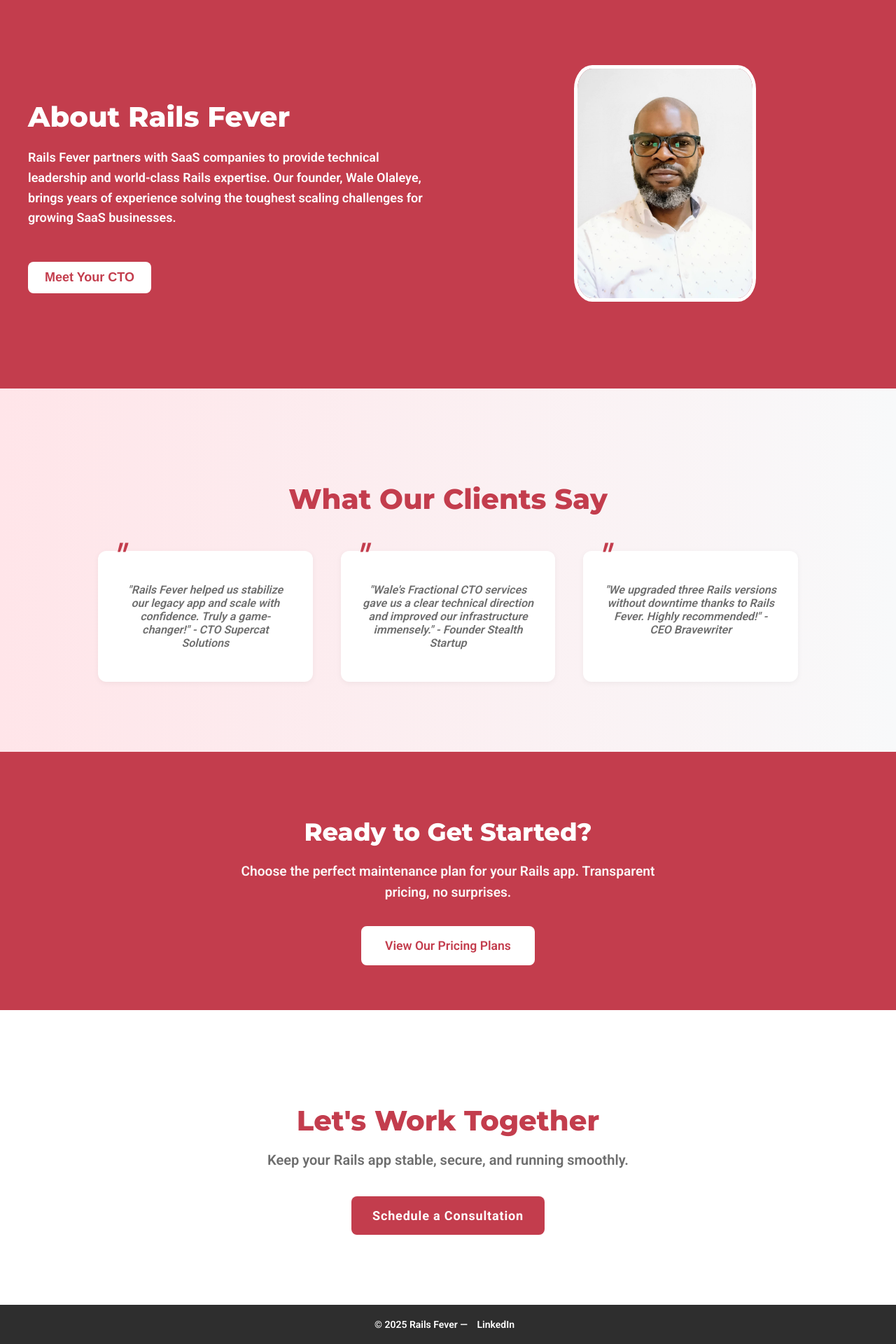
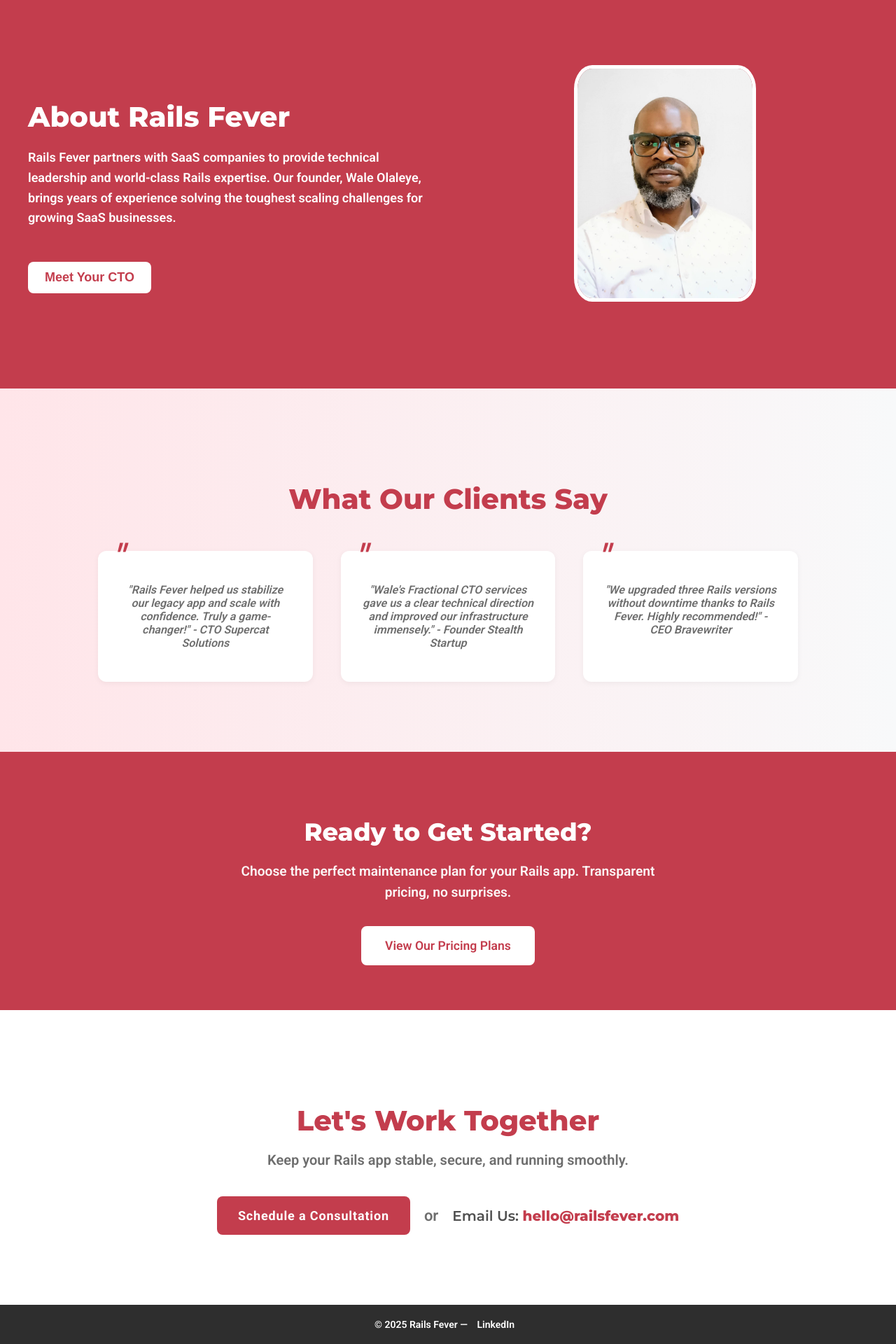
Before and after one commit to waleo/railsfever-05-2025, a Jekyll site: the page built from index.html, in a window 1280 px wide. Shown: the part 1429-3349 px from the top of the page at 70% size. Built offline with Jekyll 4.4.1, drawn with Linux system fonts in a browser that asks for light colours.

Commit message:
Add email option to contact section

```diff
--- a/_sass/_home.scss
+++ b/_sass/_home.scss
@@ -218,8 +218,49 @@
       margin-bottom: 40px;
     }
 
+    .contact-methods {
+      display: flex;
+      flex-direction: column;
+      align-items: center;
+      gap: 20px;
+      font-size: 20px;
+
+      @media (min-width: 769px) {
+        flex-direction: row;
+        justify-content: center;
+        gap: 15px;
+        font-size: 22px;
+      }
+    }
+
     a {
       @include cta-button;
+    }
+
+    .email-info {
+      font-family: $font-heading;
+      font-weight: 600;
+      color: $text-primary;
+      font-size: 18px;
+
+      @media (min-width: 769px) {
+        font-size: 20px;
+      }
+
+      .email-address {
+        color: $brand-primary;
+        font-weight: 700;
+      }
+    }
+
+    .contact-divider {
+      color: $text-secondary;
+      font-weight: 500;
+      margin: 0 5px;
+
+      @media (max-width: 768px) {
+        display: none;
+      }
     }
   }
 }
--- a/index.html
+++ b/index.html
@@ -83,6 +83,10 @@ description: Rails Fever handles day-to-day maintenance of your Rails app with p
   <section id="contact" class="contact">
     <h2>Let's Work Together</h2>
     <p>Keep your Rails app stable, secure, and running smoothly.</p>
-    <a href="{{ site.schedule_meeting_link }}" target="_blank">Schedule a Consultation</a>
+    <div class="contact-methods">
+      <a href="{{ site.schedule_meeting_link }}" target="_blank">Schedule a Consultation</a>
+      <span class="contact-divider">or</span>
+      <div class="email-info">Email Us: <span class="email-address">hello@railsfever.com</span></div>
+    </div>
   </section>
 </div>
```
